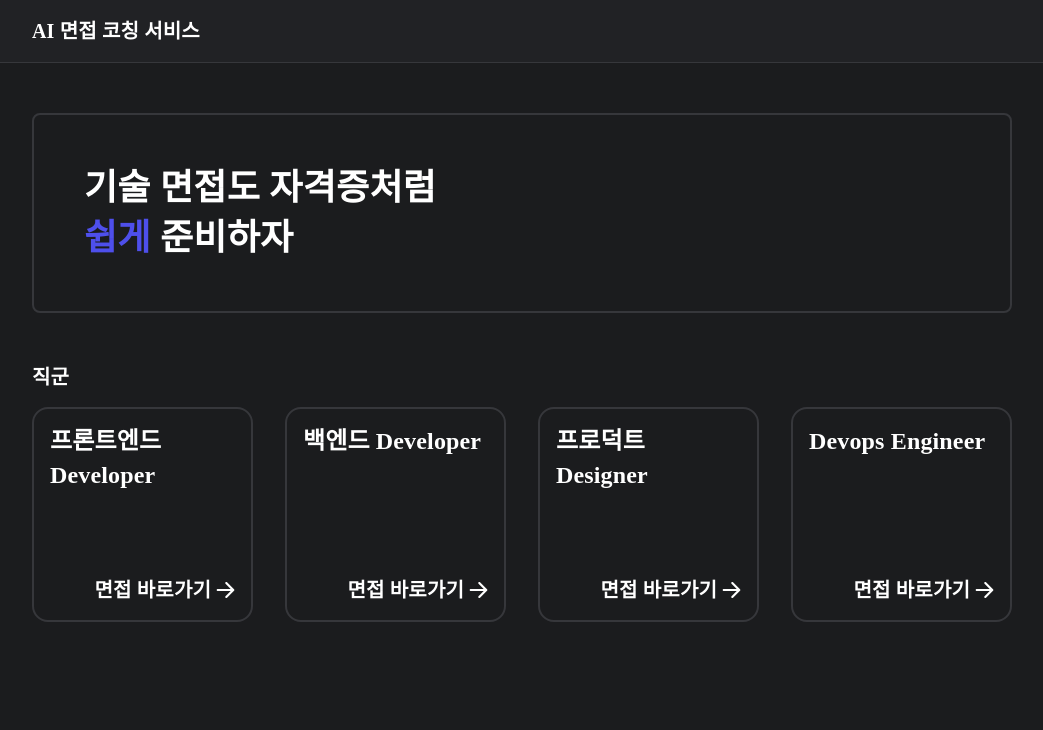
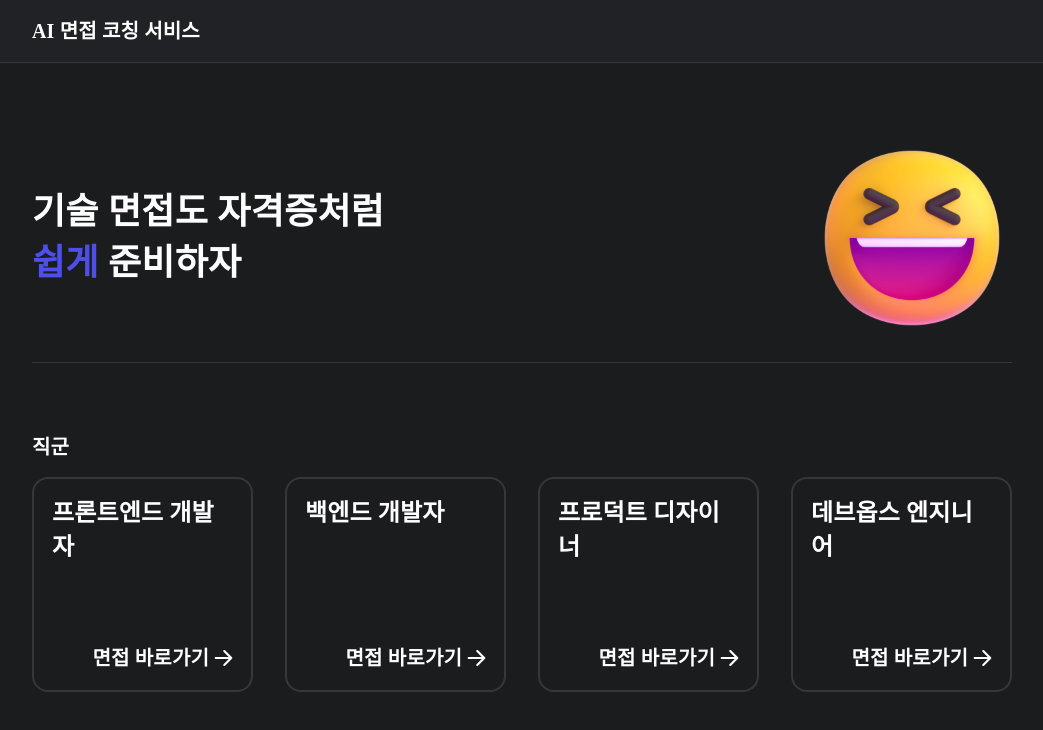
Before and after one commit to oh-so-funny/gimhanul, a Next.js app: page / in a window 1280 px wide. Shown: the top 730 px of the page, without its empty margins (118-1161 px from the left). Built offline with nearby package versions, Linux system fonts and the light colour scheme.

Commit message:
REFACTOR :: JobMenuItem 분리

```diff
--- a/src/app/page.tsx
+++ b/src/app/page.tsx
@@ -1,10 +1,19 @@
 "use client";
 
-import ShortcutsIcon from "@/components/common/Icons/Shortcuts";
+import JobMenuItem from "@/components/main/JobMenuItem";
 import Layout from "@/layouts/Layout";
 import color from "@/styles/color";
 import font from "@/styles/font";
+import Image from "next/image";
+import BannerImage from "@/assets/banner-img.svg";
 import styled from "styled-components";
+
+const JOB_LIST_DATA = [
+  "프론트엔드 개발자",
+  "백엔드 개발자",
+  "프로덕트 디자이너",
+  "데브옵스 엔지니어",
+];
 
 const MainPage = () => {
   return (
@@ -16,34 +25,14 @@ const MainPage = () => {
             <br />
             <Highlight>쉽게</Highlight> 준비하자
           </IntroText>
+          <Image src={BannerImage} width={200} height={200} alt="banner-img" />
         </Banner>
         <JobMenuBox>
           <JobMenuLabel>직군</JobMenuLabel>
           <JobMenuList>
-            <JobMenuItem>
-              <JobText>프론트엔드 Developer</JobText>
-              <InterviewLink>
-                면접 바로가기 <ShortcutsIcon />
-              </InterviewLink>
-            </JobMenuItem>
-            <JobMenuItem>
-              <JobText>백엔드 Developer</JobText>
-              <InterviewLink>
-                면접 바로가기 <ShortcutsIcon />
-              </InterviewLink>
-            </JobMenuItem>
-            <JobMenuItem>
-              <JobText>프로덕트 Designer</JobText>
-              <InterviewLink>
-                면접 바로가기 <ShortcutsIcon />
-              </InterviewLink>
-            </JobMenuItem>
-            <JobMenuItem>
-              <JobText>Devops Engineer</JobText>
-              <InterviewLink>
-                면접 바로가기 <ShortcutsIcon />
-              </InterviewLink>
-            </JobMenuItem>
+            {JOB_LIST_DATA.map((item) => (
+              <JobMenuItem job={item} />
+            ))}
           </JobMenuList>
         </JobMenuBox>
       </StyledMainPage>
@@ -56,7 +45,7 @@ export default MainPage;
 const StyledMainPage = styled.div`
   display: flex;
   flex-direction: column;
-  gap: 50px;
+  gap: 70px;
   width: 100%;
   height: 100%;
   padding: 50px 150px;
@@ -65,11 +54,10 @@ const StyledMainPage = styled.div`
 const Banner = styled.div`
   display: flex;
   align-items: center;
+  justify-content: space-between;
   width: 100%;
-  height: 200px;
-  border: 2px solid ${color.subColor};
-  border-radius: 8px;
-  padding: 0px 50px;
+  height: 250px;
+  border-bottom: 1px solid ${color.subColor};
 `;
 
 const IntroText = styled.p`
@@ -100,32 +88,3 @@ const JobMenuList = styled.ul`
   height: 215px;
   width: 100%;
 `;
-
-const JobMenuItem = styled.li`
-  display: flex;
-  flex-direction: column;
-  align-items: flex-start;
-  justify-content: flex-start;
-  width: calc(100% / 4);
-  height: 100%;
-  border-radius: 16px;
-  padding: 16px;
-  border: 2px solid ${color.subColor};
-  cursor: pointer;
-  &:hover {
-    background-color: ${color.primaryColor};
-  }
-`;
-
-const JobText = styled.p`
-  ${font.H3}
-`;
-
-const InterviewLink = styled.a`
-  ${font.H4}
-  display: flex;
-  align-items: center;
-  gap: 4px;
-  align-self: flex-end;
-  margin-top: auto;
-`;
--- /dev/null
+++ b/src/components/main/JobMenuItem.tsx
@@ -0,0 +1,46 @@
+import ShortcutsIcon from "../common/Icons/Shortcuts";
+import color from "@/styles/color";
+import font from "@/styles/font";
+import styled from "styled-components";
+
+const JobMenuItem = ({ job }: { job: string }) => {
+  return (
+    <StyledJobMenuItem>
+      <JobText>{job}</JobText>
+      <InterviewLink>
+        면접 바로가기 <ShortcutsIcon />
+      </InterviewLink>
+    </StyledJobMenuItem>
+  );
+};
+
+export default JobMenuItem;
+
+const StyledJobMenuItem = styled.li`
+  display: flex;
+  flex-direction: column;
+  align-items: flex-start;
+  justify-content: flex-start;
+  width: calc(100% / 4);
+  height: 100%;
+  border-radius: 16px;
+  padding: 18px;
+  border: 2px solid ${color.subColor};
+  cursor: pointer;
+  &:hover {
+    background-color: ${color.primaryColor};
+  }
+`;
+
+const JobText = styled.p`
+  ${font.H3}
+`;
+
+const InterviewLink = styled.a`
+  ${font.H4}
+  display: flex;
+  align-items: center;
+  gap: 4px;
+  align-self: flex-end;
+  margin-top: auto;
+`;
```
Also changed, not shown: src/assets/banner-img.svg (added).
